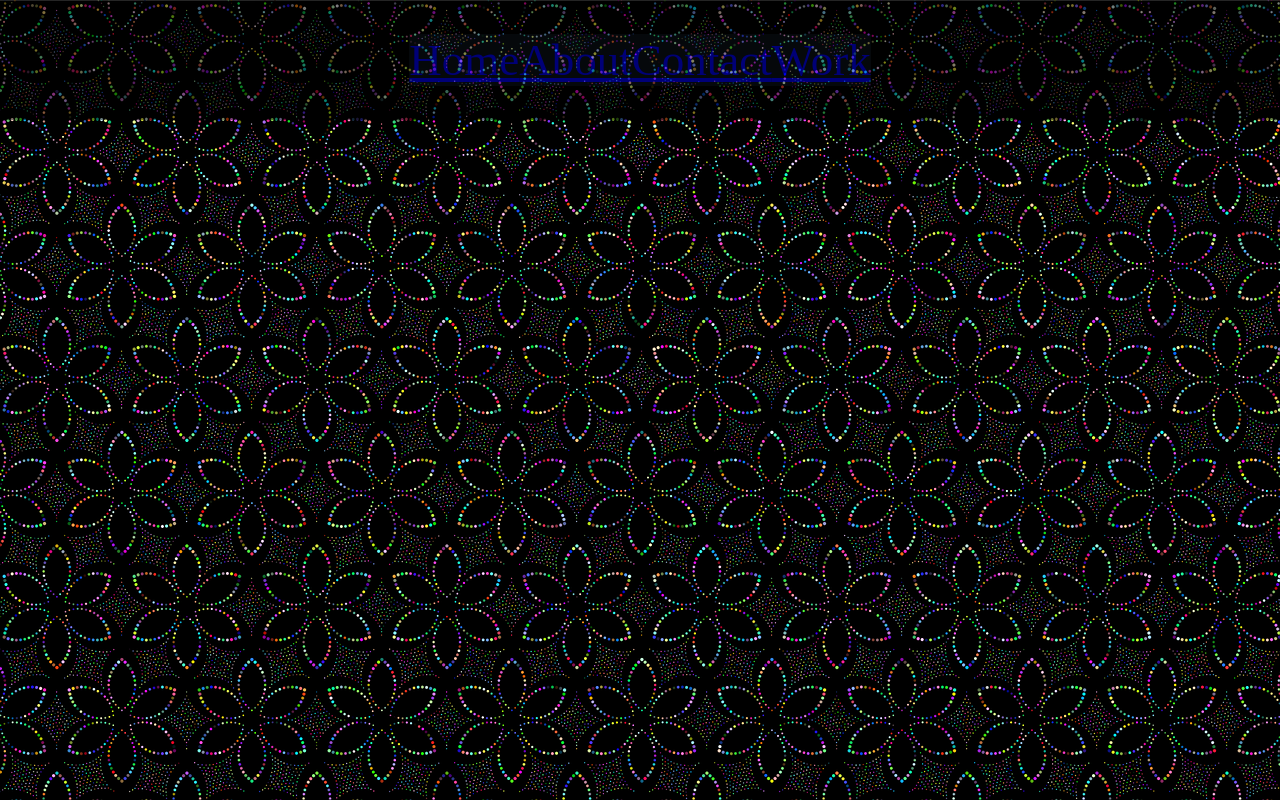
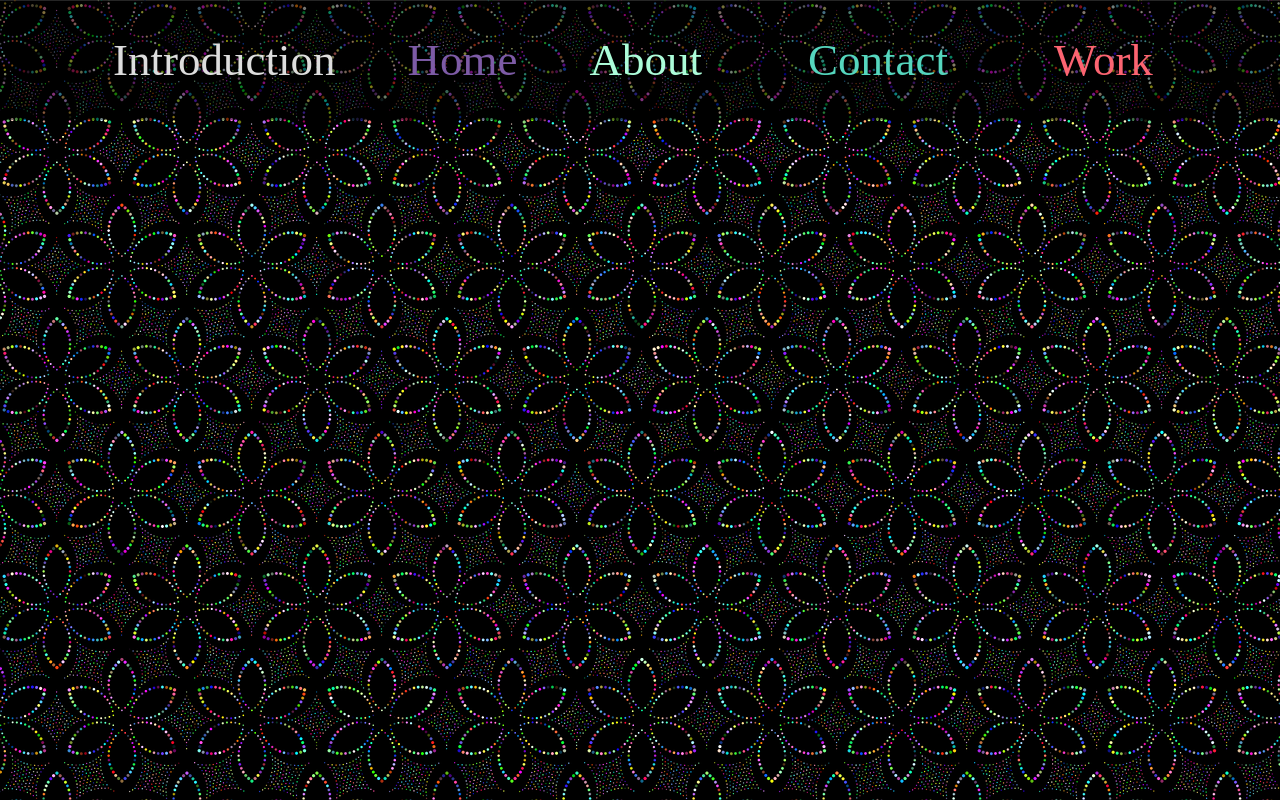
Before and after one commit to timderijck/portfolio, a plain HTML site: page index.html in a window 1280 px wide. Drawn offline with Linux system fonts and the light colour scheme; a web font is replaced by a local one.

Commit message:
Header is klaar

```diff
--- a/css/style.css
+++ b/css/style.css
@@ -11,10 +11,9 @@ body {
 }
 
 header {
-    background-color: black;
+    background-color: rgba(0, 0, 0, 0.5);
     height: 15vh;
     width: 100%;
-    opacity: 0.5;
     justify-content: space-evenly;
     align-items: center;
 }
@@ -25,12 +24,43 @@ nav ul {
     margin: 0;
     padding: 0;
     overflow: hidden;
-    background-color: #0A1117;
+    background-color: rgba(0, 0, 0, 0);
     font-size: 45px;
+    gap: 40px;
+}
 
+.introduction {
+    color: #dddddd;
 }
+
+.home {
+    color: #7d5ba6;
+}
+
+.about {
+    color: #ACFCD9;
+    padding-right: 50px;
+}
+
+.contact {
+    color: #55D6BE;
+    padding-right: 50px;
+}
+
+.work {
+    color: #FC6471;
+    padding-right: 30px;
+}
+
+ul li a {
+    display: block;
+    background-color: none;
+    text-align: center;
+    padding: 14px 16px;
+    text-decoration: none;
+  }
 
 nav ul li a:hover {
     background-color: darkgray;
-    border-radius: 10px;
+    border-radius: 40px;
 }
--- a/index.html
+++ b/index.html
@@ -8,10 +8,11 @@
     <header>
         <nav>
             <ul>
+                <li><a class="introduction" href="#introduction">Introduction</a></li>
                 <li><a class="home" href="#home">Home</a></li>
-                <li><a href="#about">About</a></li>
-                <li><a href="#contact">Contact</a></li>
-                <li><a href="work">Work</a></li>
+                <li><a class="about" href="#about">About</a></li>
+                <li><a class="contact" href="#contact">Contact</a></li>
+                <li><a class="work" href="#work">Work</a></li>
             </ul>
         </nav>
     </header>
```
